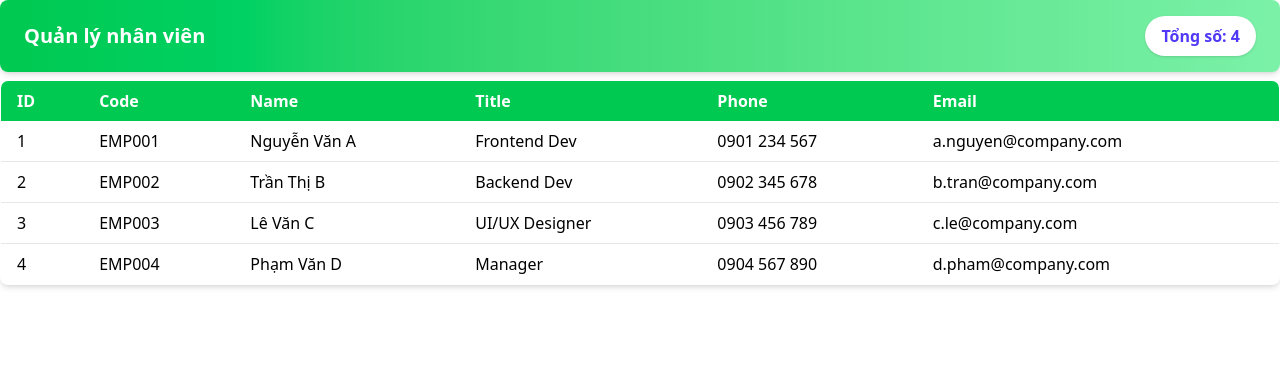
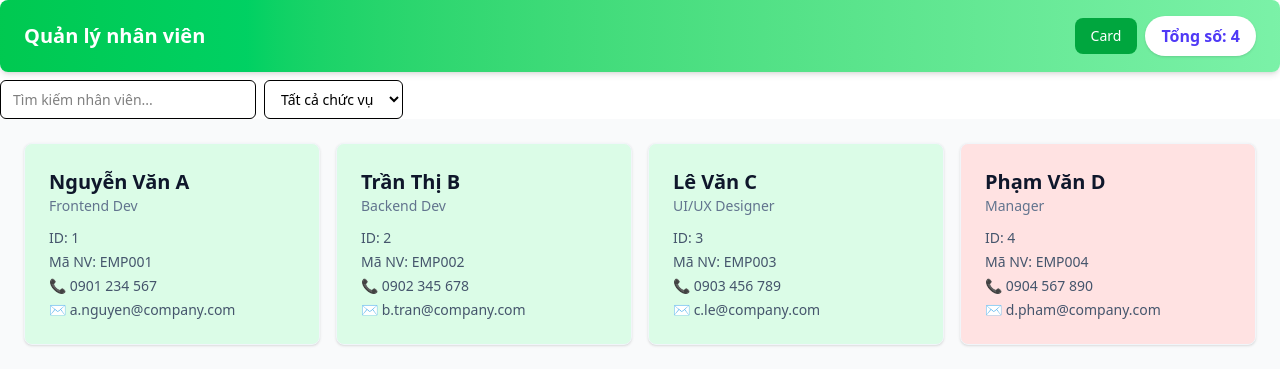
Before and after one commit to Qthanh1t/orenda_quanlynhanvien, a React (Vite) app: page / in a window 1280 px wide. Shown: the top 386 px of the page. Built offline with nearby package versions, Linux system fonts and the light colour scheme.

Commit message:
toggle cáºard view and table view, add filter and search

```diff
--- a/src/App.tsx
+++ b/src/App.tsx
@@ -1,25 +1,49 @@
-
 import './App.css'
 import EmployeeHeader from './component/EmployeeHeader';
 import EmployeeList from './component/EmployeeList';
+import {useMemo, useState} from "react";
+import {employees} from "./data/employees.ts";
+import {EmployeeSearch} from "./component/EmployeeSearch.tsx";
+import {EmployeeFilter} from "./component/EmployeeFilter.tsx";
 
 
 function App() {
 
-  const employees = [
-  { id: 1, code: "EMP001", name: "Nguyễn Văn A", title: "Frontend Dev",   phone: "0901 234 567", email: "a.nguyen@company.com" },
-  { id: 2, code: "EMP002", name: "Trần Thị B",   title: "Backend Dev",    phone: "0902 345 678", email: "b.tran@company.com" },
-  { id: 3, code: "EMP003", name: "Lê Văn C",     title: "UI/UX Designer", phone: "0903 456 789", email: "c.le@company.com" },
-  { id: 4, code: "EMP004", name: "Phạm Văn D",   title: "Manager",        phone: "0904 567 890", email: "d.pham@company.com" }
-];
+    const [viewCard, setViewCard] = useState(true);
+    const [searchTerm, setSearchTerm] = useState("");
+    const [selectedTitle, setSelectedTitle] = useState("");
 
+    const titles: string[] = ["Dev", "Designer", "Manager"];
+
+    function removeVietnameseTones(str: string): string {
+        return str
+            .normalize("NFD") // tách ký tự có dấu thành base + dấu
+            .replace(/[\u0300-\u036f]/g, "") // xóa dấu
+            .replace(/đ/g, "d")
+            .replace(/Đ/g, "D");
+    }
+
+    const filteredEmployees = useMemo(() => {
+        return employees.filter((employee) => {
+            const matchSearch = removeVietnameseTones(employee.name.toLowerCase()).includes(removeVietnameseTones(searchTerm.toLowerCase()))
+            const matchTitle = selectedTitle ? employee.title.toLowerCase().includes(selectedTitle.toLowerCase()) : true;
+            return matchSearch && matchTitle;
+        });
+    }, [searchTerm, selectedTitle]);
     return (
         <>
             <EmployeeHeader
-        count = {employees.length}
+                count={employees.length}
+                viewCard={viewCard}
+                setViewCard={setViewCard}
             />
+            <div className="flex gap-2">
+                <EmployeeSearch searchTerm={searchTerm} setSearchTerm={setSearchTerm}/>
+                <EmployeeFilter selectedTitle={selectedTitle} setSelectedTitle={setSelectedTitle} titles={titles}/>
+            </div>
             <EmployeeList
-        employees = {employees}
+                employees={filteredEmployees}
+                viewCard={viewCard}
             />
 
         </>
--- a/src/component/EmployeeCard.tsx
+++ b/src/component/EmployeeCard.tsx
@@ -1,21 +1,27 @@
-import type { Employee } from "../model/Employee";
+import type {Employee} from "../model/Employee";
 
-const EmployeeCard = ({employee, highlight}: {employee: Employee, highlight: boolean}) => {
+interface EmployeeProps {
+    employee: Employee,
+    highlight: boolean
+}
+
+const EmployeeCard = ({employee, highlight}: EmployeeProps) => {
 
     return (
-    <article className={`max-w-sm w-full rounded-xl shadow-md overflow-hidden ${highlight? 'bg-red-100': 'bg-green-50'}`} >
-    <div className="p-4">
-    <h3 className="text-lg font-semibold text-slate-900">
+        <article
+            className={`w-full rounded-lg shadow-sm border border-slate-100 ${highlight ? 'bg-red-100 hover:bg-red-200 transition-colors' : 'bg-green-100 hover:bg-green-200 transition-colors'}`}>
+            <div className="p-4 sm:p-5 md:p-6">
+                <h3 className="text-base sm:text-lg md:text-xl font-semibold text-slate-900">
                     {employee?.name || "Tên nhân viên"}
                 </h3>
                 <p className="text-sm text-slate-500">{employee?.title || "Chức vụ"}</p>
 
 
                 <div className="mt-3 text-sm text-slate-600 space-y-1">
-    <p>ID: {employee?.id ?? "-"}</p>
-    <p>Mã NV: {employee?.code ?? "-"}</p>
-    <p>📞 {employee?.phone || "-"}</p>
-    <p>✉️ {employee?.email || "email@example.com"}</p>
+                    <p className="text-xs sm:text-sm"><span className="font-medium">ID:</span> {employee.id}</p>
+                    <p className="text-xs sm:text-sm"><span className="font-medium">Mã NV:</span> {employee.code}</p>
+                    <p className="truncate text-xs sm:text-sm">📞 {employee.phone}</p>
+                    <p className="truncate text-xs sm:text-sm">✉️ {employee.email}</p>
                 </div>
             </div>
         </article>
--- /dev/null
+++ b/src/component/EmployeeFilter.tsx
@@ -0,0 +1,24 @@
+import React from "react";
+
+interface EmployeeFilterProps {
+    selectedTitle: string;
+    setSelectedTitle: React.Dispatch<React.SetStateAction<string>>;
+    titles: string[];
+}
+
+export function EmployeeFilter({selectedTitle, setSelectedTitle, titles}: EmployeeFilterProps) {
+    return (
+        <select
+            value={selectedTitle}
+            onChange={(e) => setSelectedTitle(e.target.value)}
+            className="px-3 py-2 border rounded-md focus:outline-none focus:ring-2 focus:ring-green-500 text-sm"
+        >
+            <option value="">Tất cả chức vụ</option>
+            {titles.map((t) => (
+                <option key={t} value={t}>
+                    {t}
+                </option>
+            ))}
+        </select>
+    );
+}
--- a/src/component/EmployeeHeader.tsx
+++ b/src/component/EmployeeHeader.tsx
@@ -1,11 +1,26 @@
+import * as React from "react";
 
-function EmployeeHeader({count}: {count: number}) {
+function EmployeeHeader({count, viewCard, setViewCard}: {
+    count: number,
+    viewCard: boolean,
+    setViewCard: React.Dispatch<React.SetStateAction<boolean>>
+}) {
     return (
-        <header className="flex items-center justify-between bg-gradient-to-r from-green-500 to-green-300 text-white px-6 py-4 rounded-lg shadow-md mb-2">
-        <h1 className="text-xl font-bold">Quản lý nhân viên</h1>
-        <span className="bg-white text-indigo-600 font-semibold px-4 py-2 rounded-full shadow">
-            Tổng số: {count}
-        </span>
+        <header
+            className="flex items-center justify-between bg-gradient-to-r from-green-500 to-green-300 text-white px-6 py-4 rounded-lg shadow-md mb-2">
+            <h1 className="text-xl font-bold">Quản lý nhân viên</h1>
+            <div className="flex items-center justify-between gap-2">
+                <button
+                    onClick={() => setViewCard(!viewCard)}
+                    className={`px-4 py-2 rounded-lg text-sm font-medium ${viewCard ? "bg-green-600 text-white" : "bg-white border border-slate-300 text-slate-700 hover:bg-slate-100"}`}
+                >
+                    {viewCard ? "Card" : "Table"}
+                </button>
+                <span className="bg-white text-indigo-600 font-semibold px-4 py-2 rounded-full shadow">
+                    Tổng số: {count}
+                </span>
+            </div>
+
         </header>
     );
 }
--- a/src/component/EmployeeList.tsx
+++ b/src/component/EmployeeList.tsx
@@ -1,30 +1,31 @@
 import EmployeeCard from "./EmployeeCard";
-import type { Employee } from "../model/Employee";
+import type {Employee} from "../model/Employee";
 import EmployeeTable from './EmployeeTable';
-import { useState } from "react";
 
-interface EmployeeListProps{
-    employees: Employee[]
+interface EmployeeListProps {
+    employees: Employee[],
+    viewCard: boolean,
 }
 
-function EmployeeList({employees}: EmployeeListProps) {
-    const [viewCard, setViewCard] = useState(false);
+function EmployeeList({employees, viewCard}: EmployeeListProps) {
+
     return (
         <>
-            {viewCard == true
-            ?<div className="p-6 bg-gray-50 min-h-screen flex items-start justify-center gap-3">
+
+            {viewCard
+                ? <div className="p-6 bg-gray-50 grid lg:grid-cols-4 md:grid-cols-3 sm:grid-cols-2 gap-4">
                     {employees.map(
                         (e) => (
                             <EmployeeCard
                                 key={e.id}
                                 employee={e}
-                    highlight = {e.title == "Manager" ? true:false}
+                                highlight={e.title == "Manager"}
                             />
                         )
                     )}
                 </div>
-            :<EmployeeTable
-            employees = {employees}
+                : <EmployeeTable
+                    employees={employees}
                 />
             }
 
--- /dev/null
+++ b/src/component/EmployeeSearch.tsx
@@ -0,0 +1,18 @@
+import React from "react";
+
+interface EmployeeSearchProps {
+    searchTerm: string;
+    setSearchTerm: React.Dispatch<React.SetStateAction<string>>;
+}
+
+export function EmployeeSearch({searchTerm, setSearchTerm}: EmployeeSearchProps) {
+    return (
+        <input
+            type="text"
+            value={searchTerm}
+            onChange={(e) => setSearchTerm(e.target.value)}
+            placeholder="Tìm kiếm nhân viên..."
+            className="px-3 py-2 border rounded-md w-full sm:w-64 focus:outline-none focus:ring-2 focus:ring-green-500 text-sm"
+        />
+    );
+}
--- a/src/component/EmployeeTable.tsx
+++ b/src/component/EmployeeTable.tsx
@@ -1,6 +1,10 @@
-import type { Employee } from "../model/Employee";
+import type {Employee} from "../model/Employee";
 
-function EmployeeTable({employees}: {employees: Employee[]}) {
+interface EmployeesProps {
+    employees: Employee[]
+}
+
+function EmployeeTable({employees}: EmployeesProps) {
     return (
         <>
             <table className="min-w-full table-auto border border-gray-200 rounded-lg shadow-md overflow-hidden">
@@ -18,7 +22,7 @@ function EmployeeTable({employees}: {employees: Employee[]}) {
                 {employees.map((employee) => (
                     <tr
                         key={employee.id}
-                    className="hover:bg-indigo-50 transition-colors"
+                        className={`${employee.title == "Manager" ? 'bg-red-100 hover:bg-red-200 transition-colors' : 'hover:bg-green-100 transition-colors'}`}
                     >
                         <td className="px-4 py-2">{employee.id}</td>
                         <td className="px-4 py-2 font-medium">{employee.code}</td>
--- /dev/null
+++ b/src/data/employees.ts
@@ -0,0 +1,36 @@
+import type {Employee} from "../model/Employee.ts";
+
+export const employees: Employee[] = [
+    {
+        id: 1,
+        code: "EMP001",
+        name: "Nguyễn Văn A",
+        title: "Frontend Dev",
+        phone: "0901 234 567",
+        email: "a.nguyen@company.com"
+    },
+    {
+        id: 2,
+        code: "EMP002",
+        name: "Trần Thị B",
+        title: "Backend Dev",
+        phone: "0902 345 678",
+        email: "b.tran@company.com"
+    },
+    {
+        id: 3,
+        code: "EMP003",
+        name: "Lê Văn C",
+        title: "UI/UX Designer",
+        phone: "0903 456 789",
+        email: "c.le@company.com"
+    },
+    {
+        id: 4,
+        code: "EMP004",
+        name: "Phạm Văn D",
+        title: "Manager",
+        phone: "0904 567 890",
+        email: "d.pham@company.com"
+    }
+]
```
Lines whose indentation alone changed are shown as unchanged.
